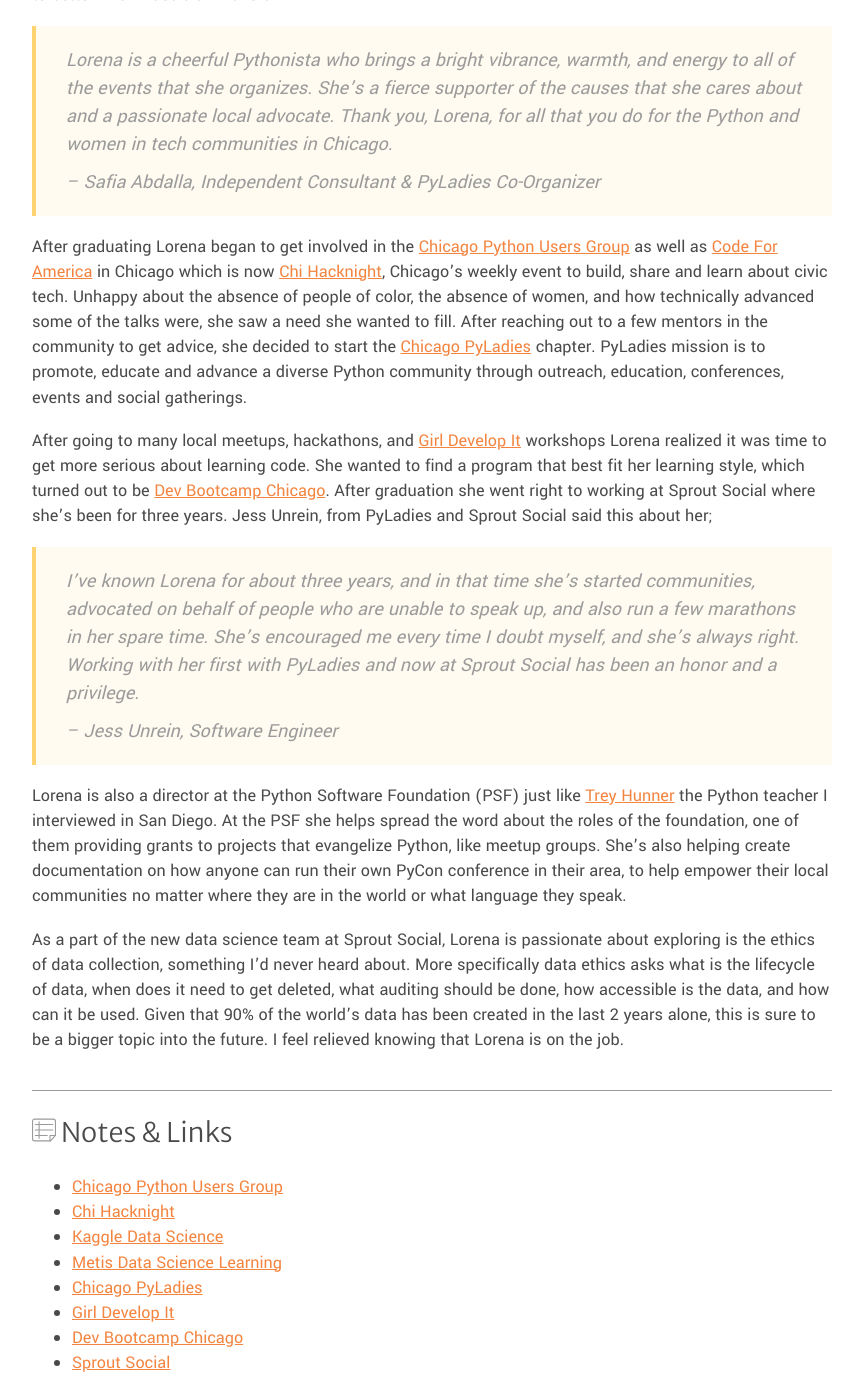
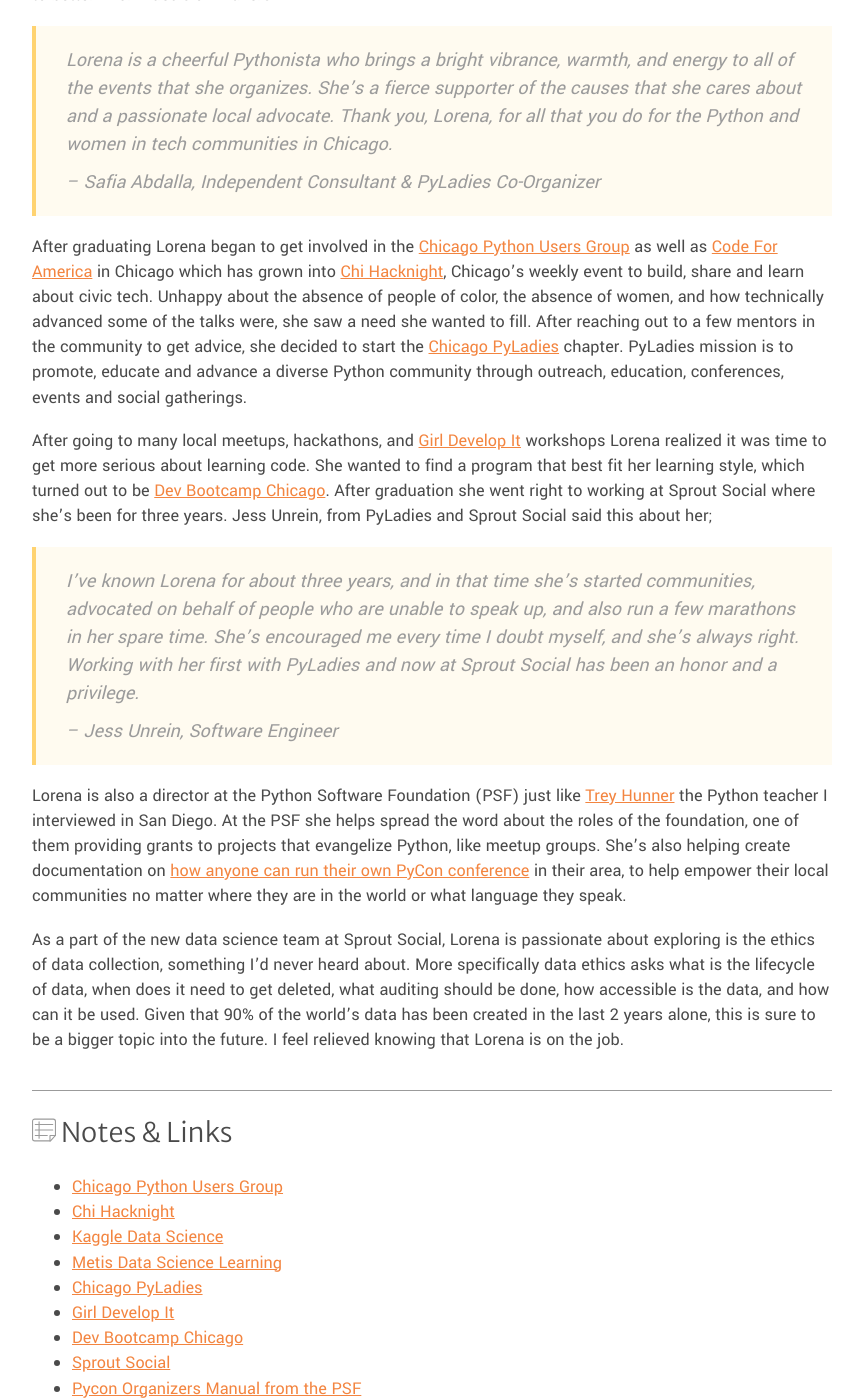
Before and after one commit to Code-Pop/open-sourcecraft, a Jekyll site: the page built from _episodes/lorena-mesa.markdown, in a window 1280 px wide and 1400 px high, scrolled down 1121 px. Shown: the whole window, without its empty margins (208-1071 px from the left). Built offline with Jekyll 4.4.1, drawn with Linux system fonts in a browser that asks for light colours.

Commit message:
Updated Lorena Mesa

```diff
--- a/_episodes/lorena-mesa.markdown
+++ b/_episodes/lorena-mesa.markdown
@@ -17,6 +17,7 @@
   * [Girl Develop It](https://www.girldevelopit.com/chapters/chicago)
   * [Dev Bootcamp Chicago](https://devbootcamp.com/locations/chicago)
   * [Sprout Social](http://sproutsocial.com/)
+  * [Pycon Organizers Manual from the PSF]( https://www.gitbook.com/book/lorenanicole/pycon-organizers-manual/details)
 ---
 
 Lorena Mesa has an amazing drive to learn and a strong ability ask for exactly what she wants.  I wish I had been nearly so bold early on in my career as a programmer.  With a B.A. In Political Science & International Studies and a masters in Latin American & Latino Studies you might wonder how that led Lorena Mesa to be a Data Engineer at Sprout Social.  I know I was curious.
@@ -30,7 +31,7 @@
 
 After graduating Lorena began to get involved in the [Chicago Python Users Group](http://www.chipy.org/) as well as
  [Code For America](https://www.codeforamerica.org)
- in Chicago which is now [Chi Hacknight](https://chihacknight.org/), Chicago’s weekly event to build, share and learn about civic tech.  Unhappy about the absence of people of color, the absence of women, and how technically advanced some of the talks were, she saw a need she wanted to fill.  After reaching out to a few mentors in the community to get advice, she decided  to start the [Chicago PyLadies](https://www.meetup.com/Chicago-PyLadies/) chapter.  PyLadies mission is to promote, educate and advance a diverse Python community through outreach, education, conferences, events and social gatherings.
+ in Chicago which has grown into [Chi Hacknight](https://chihacknight.org/), Chicago’s weekly event to build, share and learn about civic tech.  Unhappy about the absence of people of color, the absence of women, and how technically advanced some of the talks were, she saw a need she wanted to fill.  After reaching out to a few mentors in the community to get advice, she decided  to start the [Chicago PyLadies](https://www.meetup.com/Chicago-PyLadies/) chapter.  PyLadies mission is to promote, educate and advance a diverse Python community through outreach, education, conferences, events and social gatherings.
 
 After going to many local meetups, hackathons, and [Girl Develop It](https://www.girldevelopit.com/chapters/chicago)
  workshops Lorena realized it was time to get more serious about learning code.  She wanted to find a program that best fit her learning style, which turned out to be [Dev Bootcamp Chicago](https://devbootcamp.com/locations/chicago).  After graduation she went right to working at Sprout Social where she’s been for three years.
@@ -39,6 +40,6 @@
 > I've known Lorena for about three years, and in that time she's started communities, advocated on behalf of people who are unable to speak up, and also run a few marathons in her spare time. She's encouraged me every time I doubt myself, and she's always right. Working with her first with PyLadies and now at Sprout Social has been an honor and a privilege.
 ><cite>-- Jess Unrein, Software Engineer
 
-Lorena is also a director at the Python Software Foundation (PSF) just like [Trey Hunner](http://codepop.com/open-sourcecraft/episodes/trey-hunner/) the Python teacher I interviewed in San Diego.  At the PSF she helps spread the word about the roles of the foundation, one of them providing grants to projects that evangelize Python, like meetup groups.  She’s also helping create documentation on how anyone can run their own PyCon conference in their area, to help empower their local communities no matter where they are in the world or what language they speak.
+Lorena is also a director at the Python Software Foundation (PSF) just like [Trey Hunner](http://codepop.com/open-sourcecraft/episodes/trey-hunner/) the Python teacher I interviewed in San Diego.  At the PSF she helps spread the word about the roles of the foundation, one of them providing grants to projects that evangelize Python, like meetup groups.  She’s also helping create documentation on [how anyone can run their own PyCon conference](https://www.gitbook.com/book/lorenanicole/pycon-organizers-manual/details) in their area, to help empower their local communities no matter where they are in the world or what language they speak.
 
 As a part of the new data science team at Sprout Social, Lorena is passionate about exploring is the ethics of data collection, something I’d never heard about.  More specifically data ethics asks what is the lifecycle of data, when does it need to get deleted, what auditing should be done, how accessible is the data, and how can it be used.  Given that 90% of the world’s data has been created in the last 2 years alone, this is sure to be a bigger topic into the future.  I feel relieved knowing that Lorena is on the job.
```
